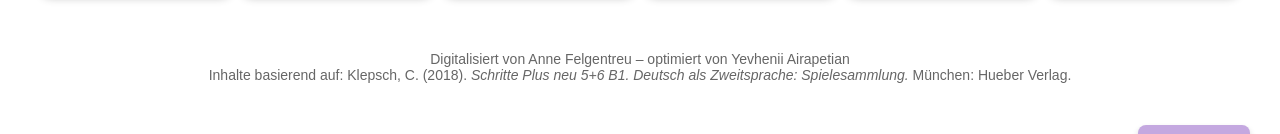
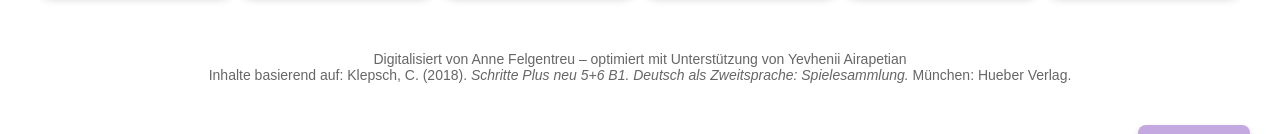
Before and after one commit to fragfrauanne/test_B1, a plain HTML site: page index.html in a window 1280 px wide. Shown: the part 616-750 px from the top of the page. Drawn offline with Linux system fonts and the light colour scheme.

Commit message:
Update index.html

```diff
--- a/index.html
+++ b/index.html
@@ -17,7 +17,7 @@
 
   <footer class="footer">
     <p>
-      Digitalisiert von Anne Felgentreu – optimiert von Yevhenii Airapetian<br>
+      Digitalisiert von Anne Felgentreu – optimiert mit Unterstützung von Yevhenii Airapetian<br>
       Inhalte basierend auf: Klepsch, C. (2018). <em>Schritte Plus neu 5+6 B1. Deutsch als Zweitsprache:
         Spielesammlung.</em> München: Hueber Verlag.
     </p>
```
